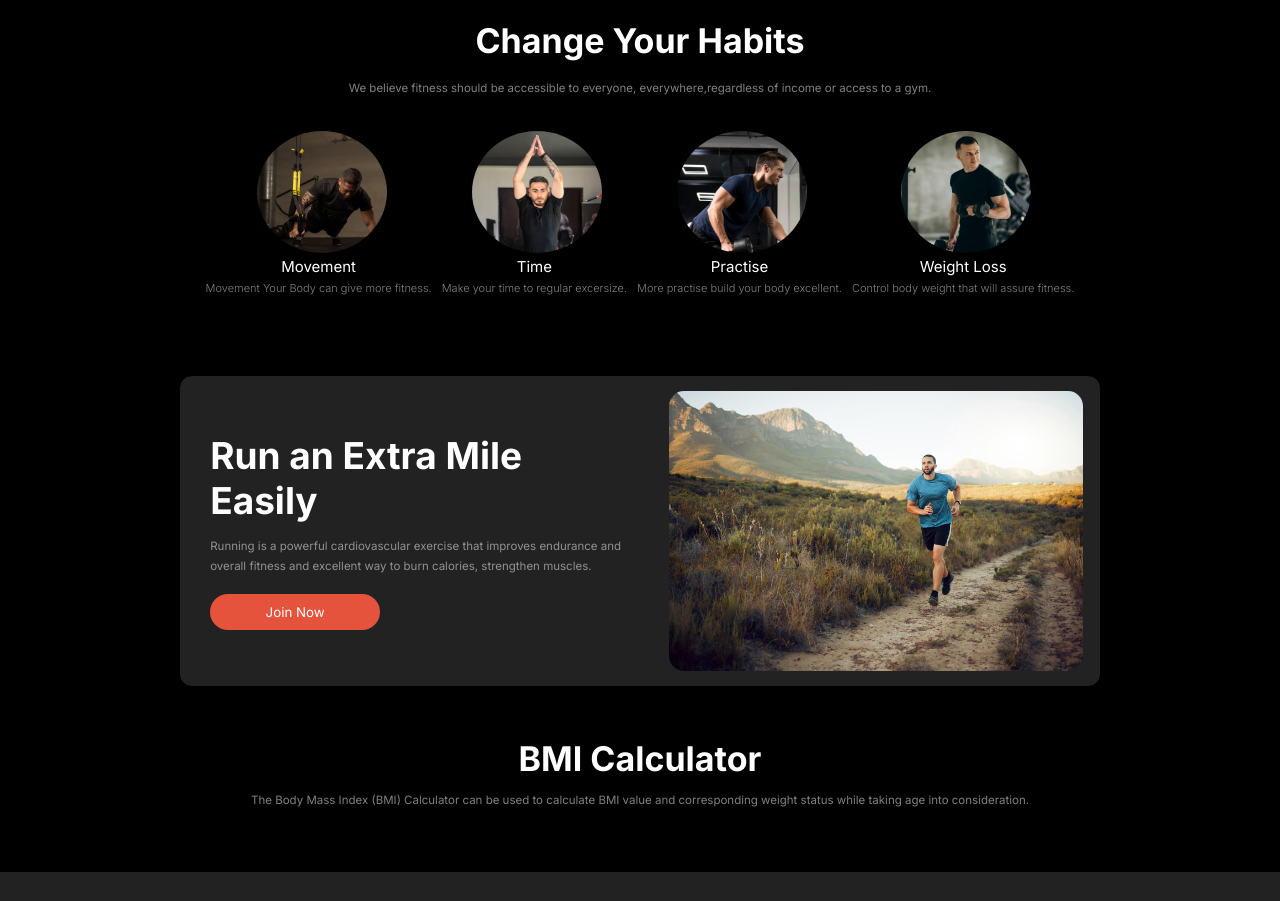
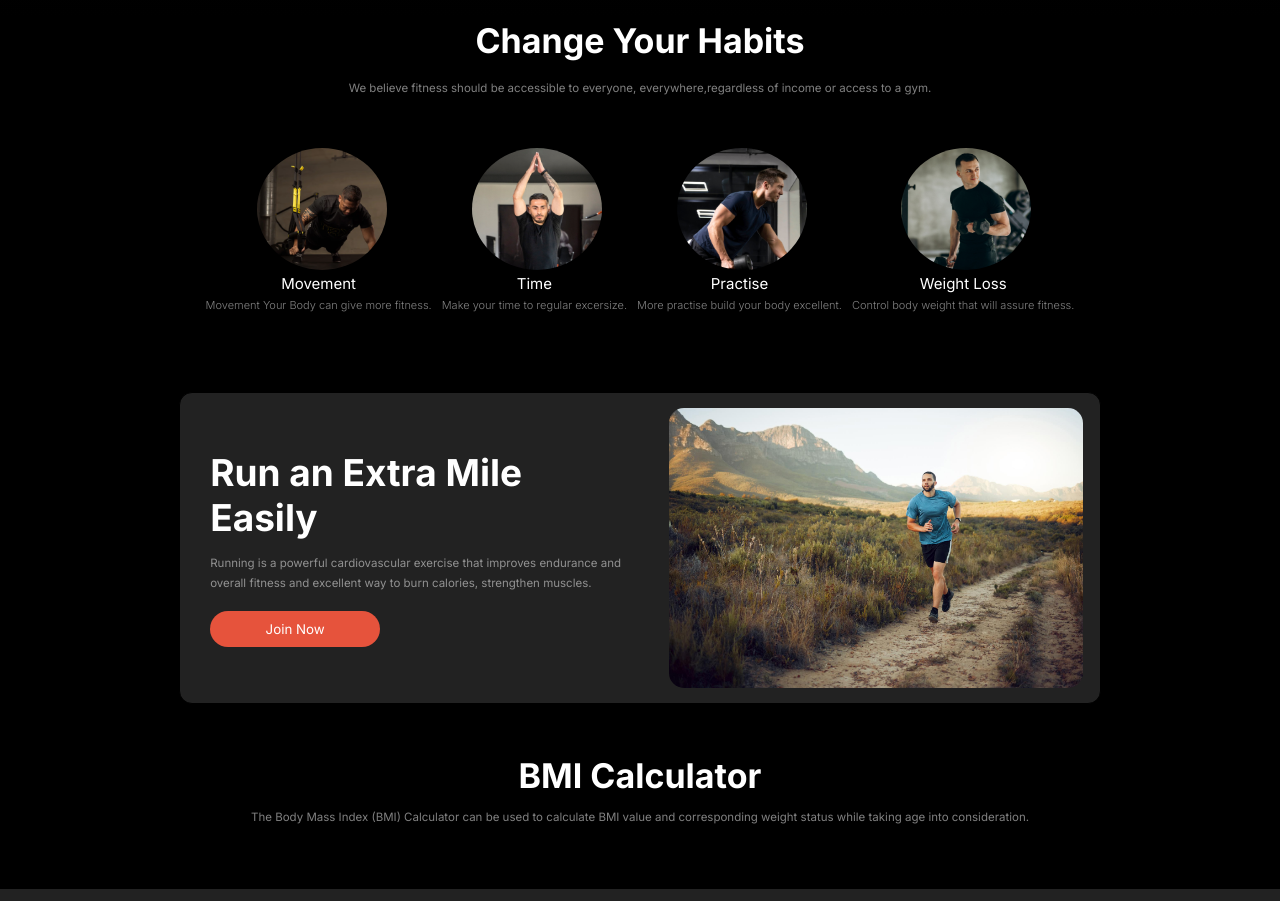
Before and after one commit to fardin-alvi/Assingment-02, a plain HTML site: page index.html in a window 1280 px wide. Shown: the part 800-1701 px from the top of the page. Drawn offline with Linux system fonts and the light colour scheme.

Commit message:
final for submit

```diff
--- a/style.css
+++ b/style.css
@@ -218,7 +218,7 @@ header{
     text-align: center;
 }
 .habit-content{
-    margin-top: 30px;
+    margin-top: 5%;
     justify-content: center;
     gap: 10px;
 }
```
